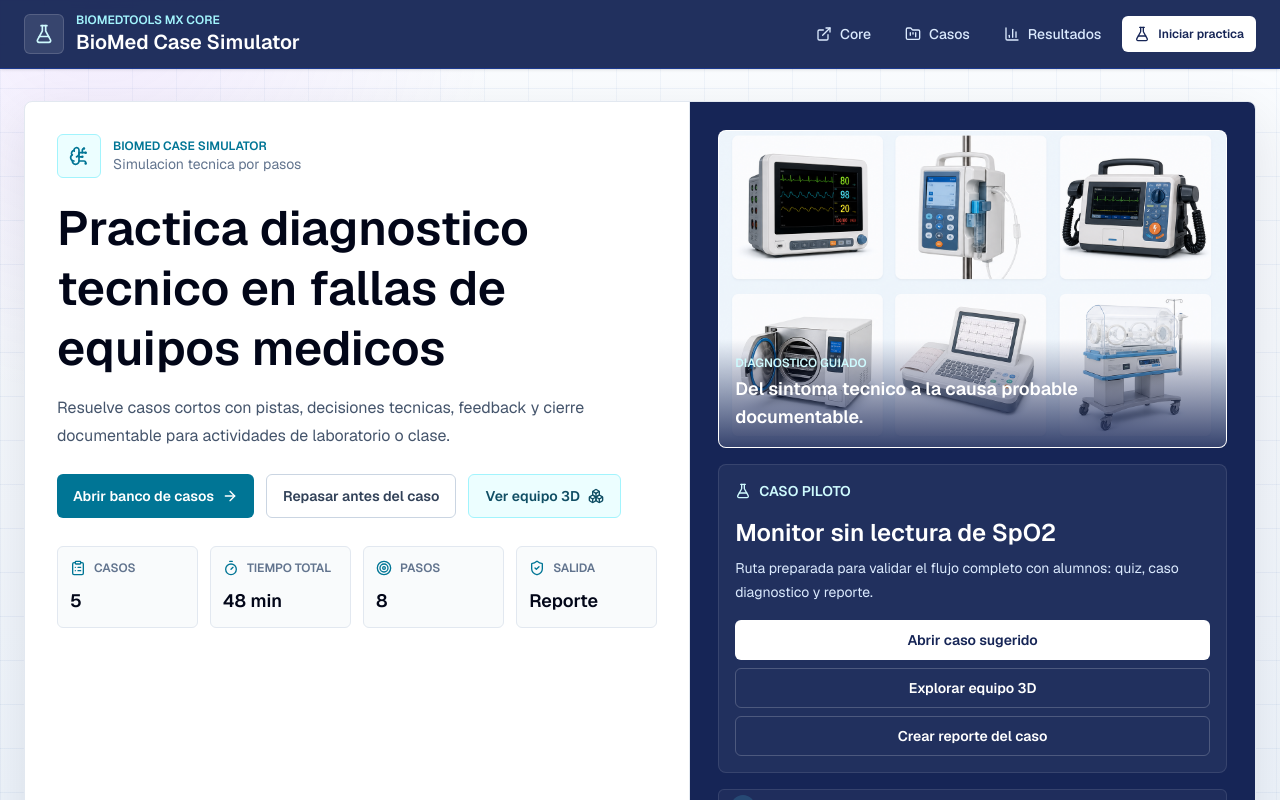
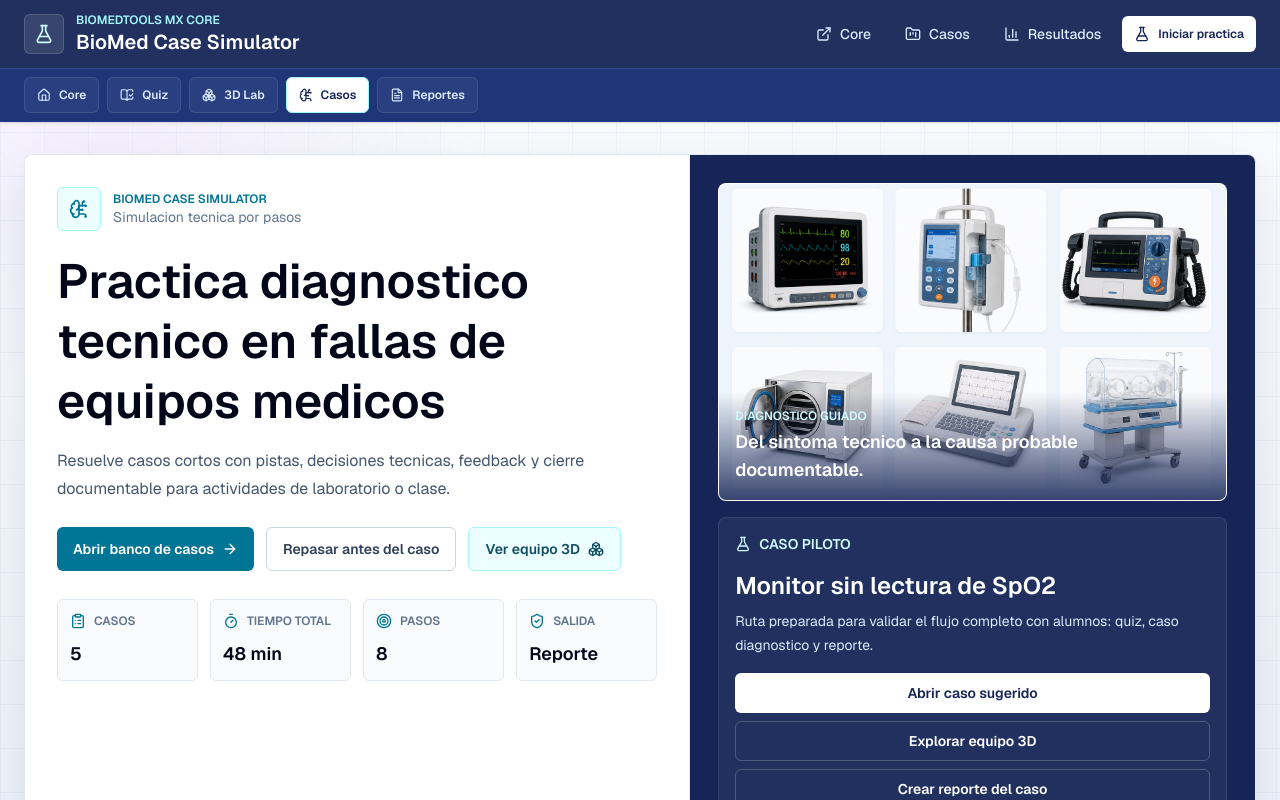
Before and after one commit to sircalch/biomed-case-simulator, a Next.js app: page / in a window 1280 px wide. Shown: the top 800 px of the page. Built offline with nearby package versions, Linux system fonts and the light colour scheme; no server answers.

Commit message:
Add ecosystem module rail

```diff
--- a/app/layout.tsx
+++ b/app/layout.tsx
@@ -1,9 +1,14 @@
 import type { Metadata } from "next";
 import {
   BarChart3,
+  BookOpenCheck,
+  Boxes,
+  BrainCircuit,
   ExternalLink,
+  FileText,
   FolderKanban,
   FlaskConical,
+  Home,
 } from "lucide-react";
 import Image from "next/image";
 import Link from "next/link";
@@ -73,6 +78,23 @@
 const CORE_URL =
   process.env.NEXT_PUBLIC_CORE_URL ?? "https://biomedtools-mx-core.vercel.app";
 const CORE_RESOURCES_URL = new URL("/recursos", CORE_URL).toString();
+const QUIZ_ARENA_URL =
+  process.env.NEXT_PUBLIC_QUIZ_ARENA_URL ??
+  "https://biomed-quiz-arena.vercel.app";
+const REPORT_BUILDER_URL =
+  process.env.NEXT_PUBLIC_REPORT_BUILDER_URL ??
+  "https://clinical-report-builder.vercel.app";
+const BIOMED_3D_LAB_URL =
+  process.env.NEXT_PUBLIC_BIOMED_3D_LAB_URL ??
+  "https://biomed-3d-engineering-lab.vercel.app";
+
+const ecosystemLinks = [
+  { label: "Core", href: CORE_URL, icon: Home },
+  { label: "Quiz", href: QUIZ_ARENA_URL, icon: BookOpenCheck },
+  { label: "3D Lab", href: BIOMED_3D_LAB_URL, icon: Boxes },
+  { label: "Casos", href: "/", icon: BrainCircuit, active: true },
+  { label: "Reportes", href: REPORT_BUILDER_URL, icon: FileText },
+];
 
 export default function RootLayout({
   children,
@@ -139,6 +161,28 @@
               </Link>
             </nav>
           </div>
+          <div className="border-t border-white/10 bg-blue-900/55">
+            <nav
+              aria-label="Modulos BioMedTools MX"
+              className="mx-auto flex w-full max-w-7xl gap-2 overflow-x-auto px-4 py-2 text-xs font-semibold md:px-6"
+            >
+              {ecosystemLinks.map((item) => (
+                <a
+                  key={item.label}
+                  href={item.href}
+                  className={[
+                    "inline-flex min-h-9 shrink-0 items-center gap-2 rounded-md border px-3 py-2 transition",
+                    item.active
+                      ? "border-cyan-200 bg-white text-blue-950"
+                      : "border-white/10 bg-white/5 text-blue-100 hover:bg-white/10 hover:text-white",
+                  ].join(" ")}
+                >
+                  <item.icon className="h-3.5 w-3.5" aria-hidden="true" />
+                  {item.label}
+                </a>
+              ))}
+            </nav>
+          </div>
         </header>
         <div className="flex-1">{children}</div>
         <footer className="border-t border-blue-900 bg-blue-950 text-white">
```
Also changed, not shown: 1 other file (tests, documents, lock files or other folders).
